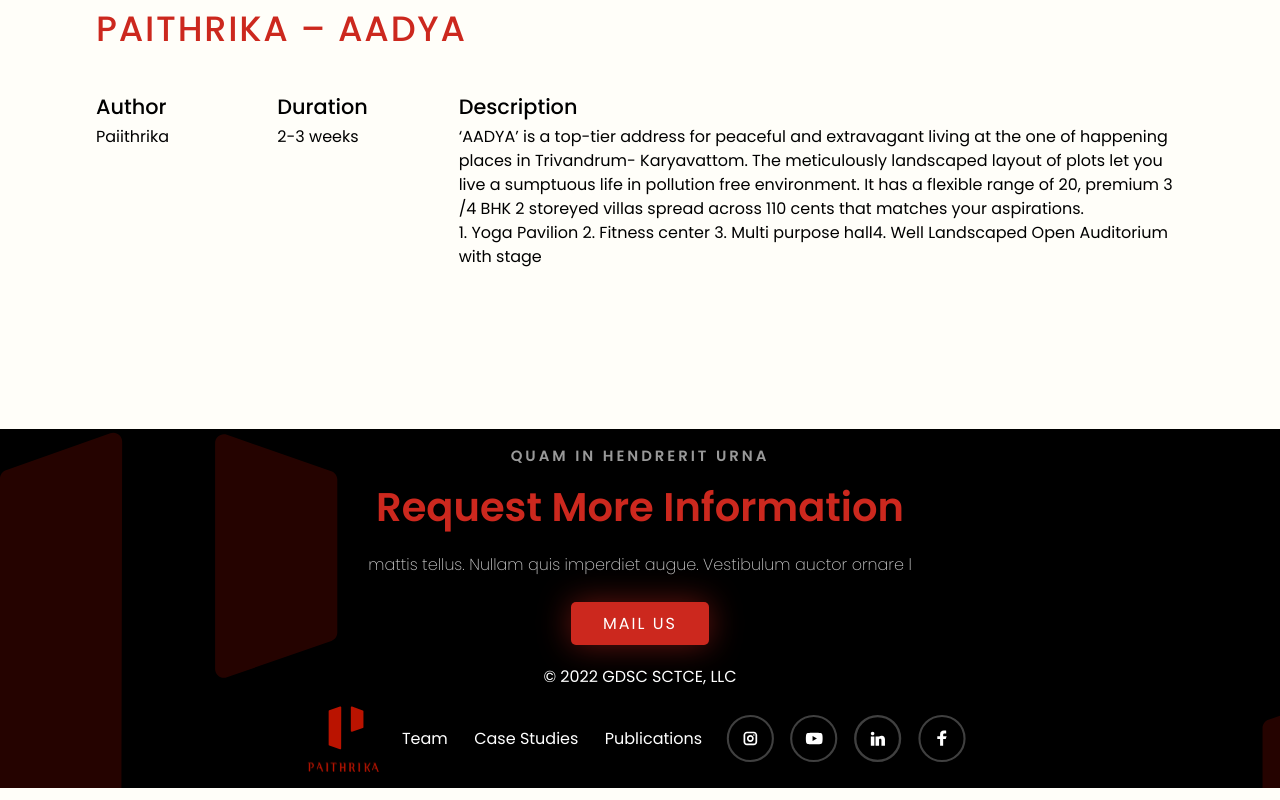
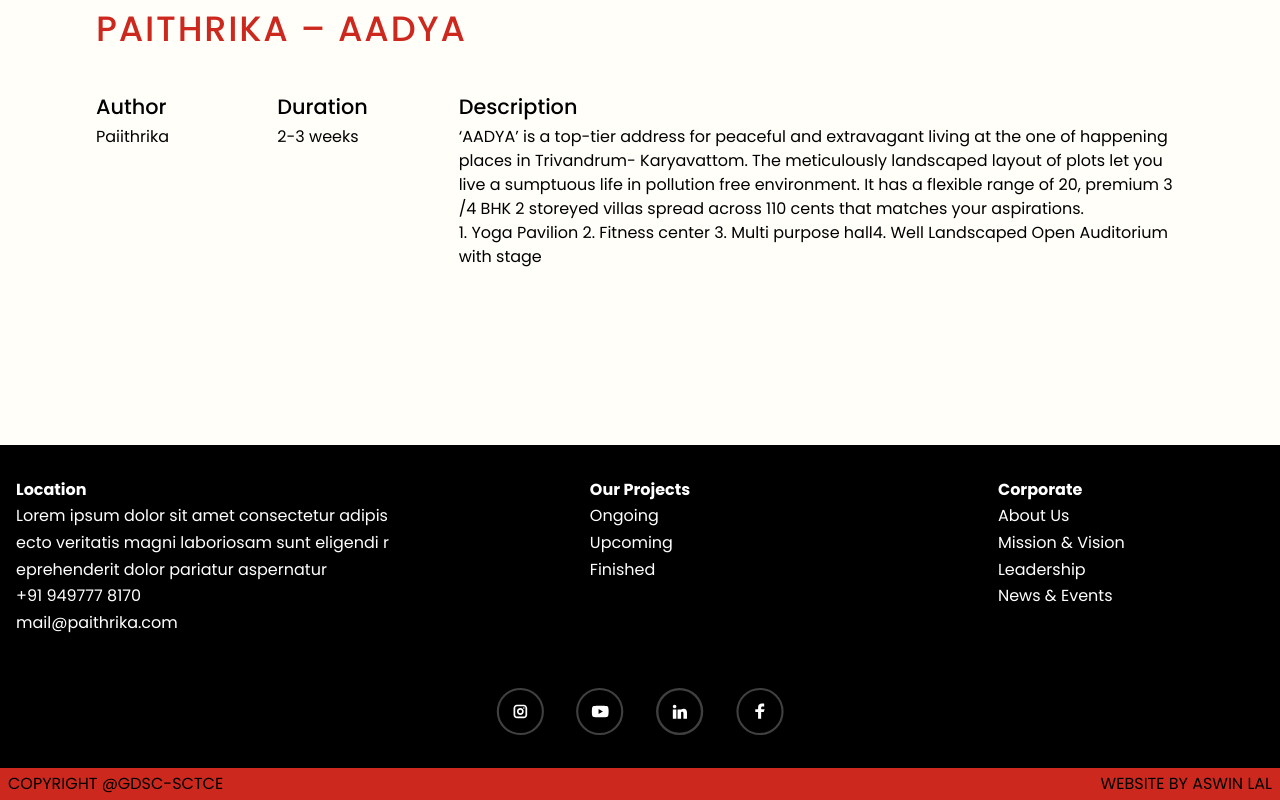
Before and after one commit to 4N1Z/PaithrikaHome, a React (Vite) app: page /finished in a window 1280 px wide. Shown: the part 3696-4496 px from the top of the page. Built offline with nearby package versions, Linux system fonts and the light colour scheme.

Commit message:
changes footer desgin

```diff
--- a/src/components/Footer/Footer.css
+++ b/src/components/Footer/Footer.css
@@ -1,142 +1,82 @@
+footer{
+    /* padding: 1em; */
+    margin-top: 1em;
+    background-color: black;
+}
 .footerbg {
     overflow: hidden;
-    min-height: fit-content;
+    /* min-height: fit-content;
+ */
+
     background-color: black;
     color: white;
-    background-image: url(../../assets/images/footerLogo.svg);
-    background-repeat: no-repeat;
+    /* background-image: url(../../assets/images/footerLogo.svg); */
+    background-repeat: repeat;
     background-size: 100em;
 
 }
-
-.footerContainer {
-    /* padding: 4em; */
-    margin-top: 1em;
+.footerContainer{
+    color: white;
+    display: grid;
+    grid-template-rows: repeat(5,1fr);
+    justify-items: center;
+    text-align: center;
+    padding: 0 1em;
+    line-height: 20pt;
+    place-items: center;
+    gap:1em;
+    margin: .5em;
+    padding: .5em;
+    padding-top:2em;
 }
-
-.aboveHead {
-    text-transform: uppercase;
-    font-weight: 600;
-    font-size: 0.93em;
-    letter-spacing: 0.2em;
-    opacity: 0.6;
+.footerGroups{
+    height: fit-content;
+    align-self: start;
 }
-
-.FooterTitle {
-    color: #CC281E;
-    font-size: 2.5em;
-    font-weight: 600;
-    padding: 10px;
-    animation: fadeIn; /* referring directly to the animation's @keyframe declaration */
-    animation-duration: 2s  ;
+.footerLocation{
+    grid-row:span 2;
 }
-
-.footerSub {
-    font-weight: 200;
-    line-height: 35px;
-    font-size: 1em;
-    opacity: 0.8;
-
-    animation: fadeIn;
-    animation-duration: 2s ;
+.footerContainer h3{
+    font-weight: bold;
 
 }
-.footerLogo{
-    width: 5em;
+.footerSocialLogo{
+    display: flex;
+    padding: 1em;
 }
+.footerSocialLogo *{
+    margin: 0 .5em;
+}
+.footerBanner{
+    background-color: var(--primary-color);
+    display: flex;
+    justify-content: space-between;
+    padding: .25em .5em;
+}
+.footerGroups>ul>li:hover{
+    text-decoration:underline var(--primary-color);
+    /* font-size: 3em; */
+}
+@media screen and (min-width:500px) {
 
-.contactBtnFooter {
-    margin: 20px;
-    padding: 0.6em 2em 0.6em 2em;
-    background: #CC281E;
-    box-shadow: 0px 0px 32px rgba(204, 40, 30, 0.5);
-    border-radius: 5px;
-    font-weight: 400;
-    letter-spacing: 2px;
-    /* font-size: 18px; */
-    text-transform: uppercase;
-    color: white;
-    -webkit-transition: all 300ms ease;
-    transition: all 300ms ease;
+    .footerContainer{
+        text-align: left;
+        display: grid;
+        grid-template-rows: repeat(3,1fr);
+        grid-template-columns: repeat(3,1fr);
+    }
+    .footerGroups{
+        grid-row: span 2;
+    }
+    .footerSocialLogo{
+        grid-column-start:2;
+        grid-column-end:3;
+    }
+    .footerBanner{
 
-    animation: fadeIn; /* referring directly to the animation's @keyframe declaration */
-    animation-duration: 2s ;
-}
-
-.contactBtnFooter:hover {
-    transform: translateY(1px);
-    box-shadow: 0 1px 1px 0 rgba(0, 0, 0, 0.10),
-        0 1px 1px 0 rgba(0, 0, 0, 0.09);
-}
-
-.socialsBottm {
-    /* padding: 5em; */
-    padding: 1em;
-    display: flex;
-    flex-direction: row;
-    align-items: center;
-    animation: fadeIn; /* referring directly to the animation's @keyframe declaration */
-    animation-duration: 2s ;
-}
-
-.contentsAll {
-    display: flex;
-    flex-direction: column;
-    align-items: center;
-    text-align: center;
-}
-
-.socialLogo {
-    display: flex;
-    flex-direction: row;
-}
-
-.linksFooter {
-    display: flex;
-    flex-direction: row;
-    padding: 0.2em;
-}
-
-.footerNameLink {
-    padding: 0.825em;
-    animation: fadeIn; /* referring directly to the animation's @keyframe declaration */
-    animation-duration: 2s ;
-}
-
-.footerNameLink:hover {
-    color: #CC281E;
-}
-
-.footerSocialLink {
-    padding: 0.5em;
-    -webkit-transition: all 300ms ease;
-    transition: all 300ms ease;
-    animation: fadeIn; /* referring directly to the animation's @keyframe declaration */
-    animation-duration: 2s ;
-}
-
-.footerSocialLink:hover {
-
-    transform: translateY(1px);
-    box-shadow: 0 1px 1px 0 rgba(225, 6, 6, 0.6),
-                        0 1px 1px 0 rgba(255, 0, 0, 0.4);
-
-
-}
-
-
-
-
-@media (max-width:860px) {
-    .socialsBottm {
-        display: flex;
-        flex-direction: column;
-    }
-
-
-}
-@media (max-width:640px){
-    .footerbg{
-        background-image: none;
     }
 }
+/* div{
+    outline: green 1px solid;
+
+} */
--- a/src/components/Footer/Footer.jsx
+++ b/src/components/Footer/Footer.jsx
@@ -1,4 +1,5 @@
 import React from "react";
+import { Link } from "react-router-dom";
 import "./Footer.css";
 import "../../App.css";
 import {
@@ -6,41 +7,46 @@ import {
     linkedin,
     instagram,
     facebook,
-  logoName,
+    logoName
 } from "../../assets/images/export_file";
 
 function Footer() {
     return (
-    <section className="footerbg" id="Footer">
+        <footer >
             <div className="footerContainer">
-        <div className="contentsAll">
-          <h4 className="aboveHead">quam in hendrerit urna</h4>
-          <h1 className="FooterTitle">Request More Information</h1>
-          <p className="footerSub">
-            mattis tellus. Nullam quis imperdiet augue. Vestibulum auctor ornare
-            l
-          </p>
-          <a href="https://linktr.ee/anizbn">
-            <button className="contactBtnFooter">Mail Us </button>
-          </a>
-          <p className="copyright">© 2022 GDSC SCTCE, LLC</p>
-
-          <hr />
-
-          <div className="socialsBottm">
-            <img src={logoName} alt="logo" className="footerLogo"/>
-            <div className="linksFooter">
-              <a className="footerNameLink" href="https://linktr.ee/anizbn">
-                Team
-              </a>
-              <a className="footerNameLink" href="https://linktr.ee/anizbn">
-                Case Studies
-              </a>
-              <a className="footerNameLink" href="https://linktr.ee/anizbn">
-                Publications
-              </a>
+              <div className="footerGroups footerLocation">
+                  <h3>Location</h3>
+                  <ul>
+                      <li>Lorem ipsum dolor sit amet consectetur adipis
+                                      ecto veritatis magni laboriosam sunt eligendi r
+                                      eprehenderit dolor pariatur aspernatur
+                      </li>
+                      <li>
+                          +91 949777 8170
+                      </li>
+                      <li>
+                          mail@paithrika.com
+                      </li>
+                  </ul>
               </div>
-            <div className="socialLogo">
+              <div className="footerGroups">
+                  <h3>Our Projects</h3>
+                  <ul>
+                      <li><Link to='/oncoming' >Ongoing</Link></li>
+                      <li><Link to='/upcoming' >Upcoming</Link></li>
+                      <li><Link to='/finished' >Finished</Link></li>
+                  </ul>
+              </div>
+              <div className="footerGroups">
+                  <h3>Corporate</h3>
+                  <ul>
+                    <li><Link to={'#About'}>About Us</Link></li>
+                    <li>Mission & Vision</li>
+                    <li>Leadership</li>
+                    <li>News & Events</li>
+                  </ul>
+              </div>
+              <div className="footerSocialLogo">
                <a className="footerSocialLink" href="https://instagram.com/paithrika_homes?igshid=NTdlMDg3MTY=">
                  <img src={instagram} alt="" />
                </a>
@@ -55,9 +61,58 @@ function Footer() {
                </a>
              </div>
             </div>
+             <div className="footerBanner">
+              <span>COPYRIGHT @GDSC-SCTCE</span>
+              <span>WEBSITE BY ASWIN LAL</span>
              </div>
-      </div>
-    </section>
+        </footer>
+    // <section className="footerbg" id="Footer">
+    // <div className="footerContainer">
+    //     <div className="contentsAll">
+    //       <h4 className="aboveHead">quam in hendrerit urna</h4>
+    //       <h1 className="FooterTitle">Request More Information</h1>
+    //       <p className="footerSub">
+    //         mattis tellus. Nullam quis imperdiet augue. Vestibulum auctor ornare
+    //         l
+    //       </p>
+    //       <a href="https://linktr.ee/anizbn">
+    //         <button className="contactBtnFooter">Mail Us </button>
+    //       </a>
+    //       <p className="copyright">© 2022 GDSC SCTCE, LLC</p>
+
+    //       <hr />
+
+    //       <div className="socialsBottm">
+    //         <img src={logoName} alt="logo" className="footerLogo"/>
+    //         <div className="linksFooter">
+    //           <a className="footerNameLink" href="https://linktr.ee/anizbn">
+    //             Team
+    //           </a>
+    //           <a className="footerNameLink" href="https://linktr.ee/anizbn">
+    //             Case Studies
+    //           </a>
+    //           <a className="footerNameLink" href="https://linktr.ee/anizbn">
+    //             Publications
+    //           </a>
+    //         </div>
+    //         <div className="socialLogo">
+    //           <a className="footerSocialLink" href="https://instagram.com/paithrika_homes?igshid=NTdlMDg3MTY=">
+    //             <img src={instagram} alt="" />
+    //           </a>
+    //           <a className="footerSocialLink" href="https://www.instagram.com/">
+    //             <img src={youtube} alt="" />
+    //           </a>
+    //           <a className="footerSocialLink" href="https://www.instagram.com/">
+    //             <img src={linkedin} alt="" />
+    //           </a>
+    //           <a className="footerSocialLink" href="https://www.facebook.com/Paithrika?mibextid=ZbWKwL">
+    //             <img src={facebook} alt="" />
+    //           </a>
+    //         </div>
+    //       </div>
+    //     </div>
+    // </div>
+    // </section>
     );
 }
 
```
Lines whose indentation alone changed are shown as unchanged.
